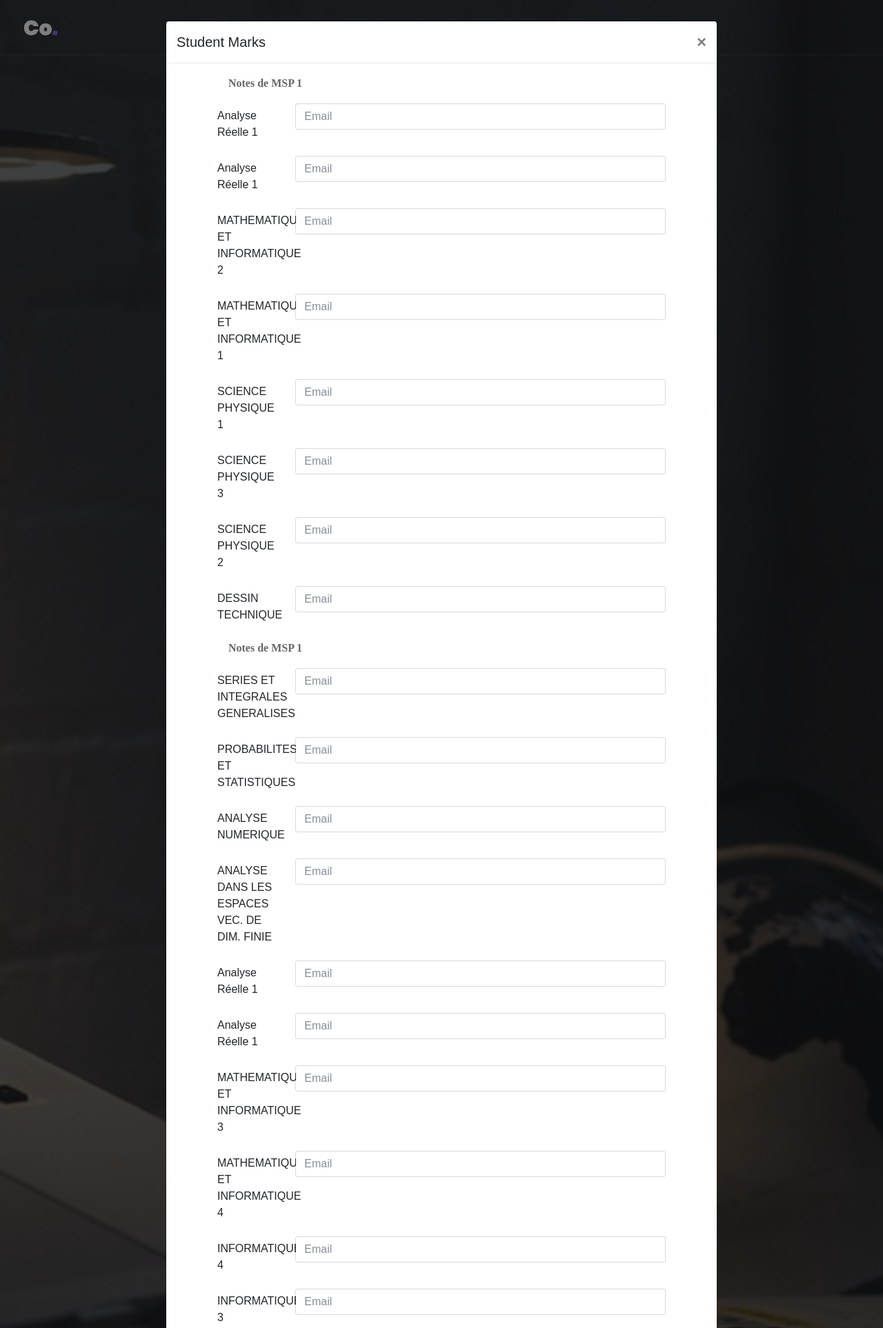
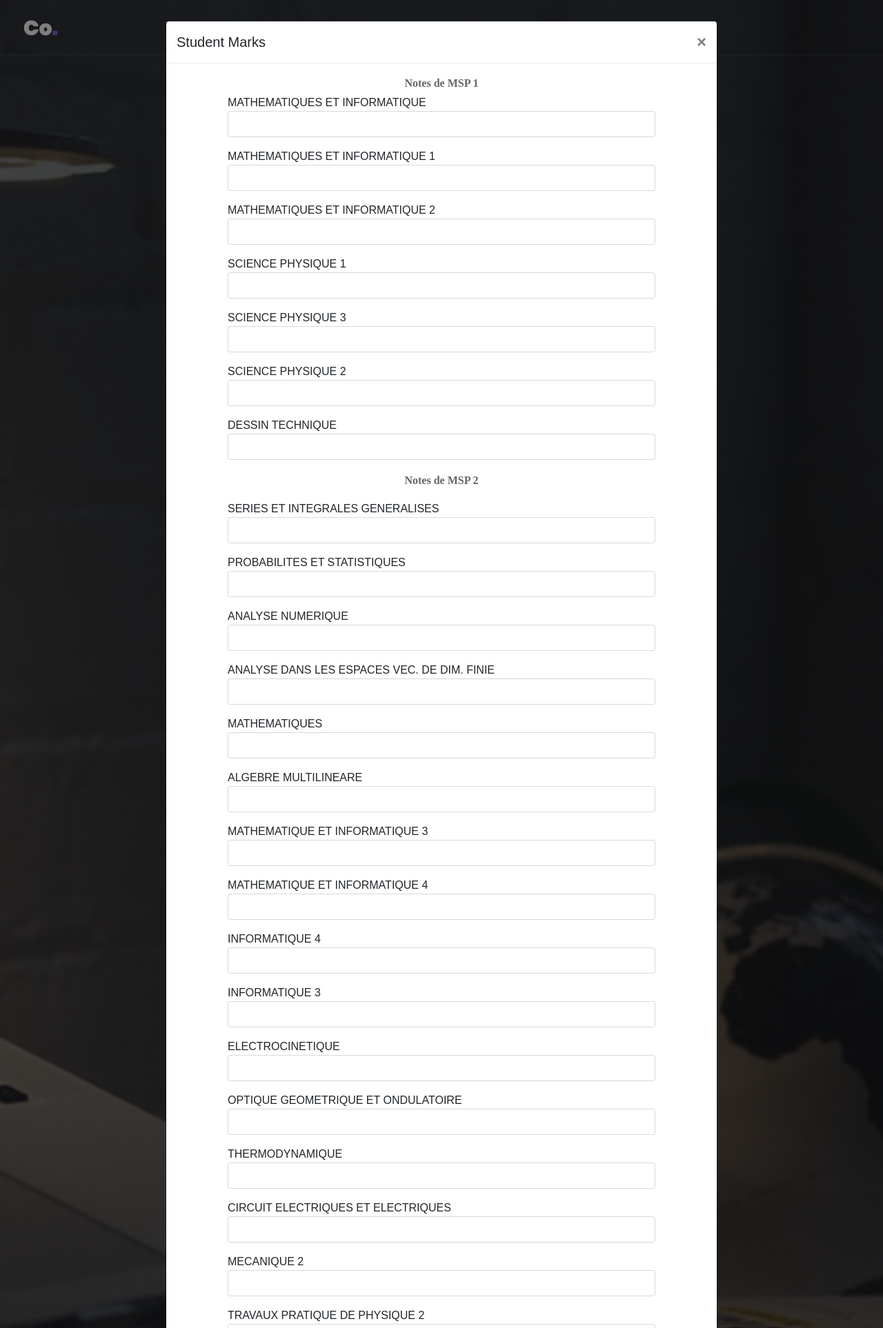
Before and after one commit to shaquillo/mlpc_web_app, a Flask app: page / in a window 1280 px wide, after a click on "START". Shown: the top 1926 px of the page at 69% size. Run offline with Flask 2, Linux system fonts and the light colour scheme; some libraries are stand-ins or nearby versions; some web fonts are replaced.

Commit message:
Modification of modal

```diff
--- a/static/css/main.css
+++ b/static/css/main.css
@@ -75,24 +75,24 @@ ul, li {
 
 
 /*---------------------------------------------*/
-input {
+/* input {
 	outline: none;
 	border: none;
-}
+} */
 
-textarea {
+/* textarea {
   outline: none;
   border: none;
 }
 
-textarea:focus, input:focus {
+textarea:focus , input:focus {
   border-color: transparent !important;
-}
+} */
 
-input:focus::-webkit-input-placeholder { color:transparent; }
+/* input:focus::-webkit-input-placeholder { color:transparent; }
 input:focus:-moz-placeholder { color:transparent; }
 input:focus::-moz-placeholder { color:transparent; }
-input:focus:-ms-input-placeholder { color:transparent; }
+input:focus:-ms-input-placeholder { color:transparent; } */
 
 textarea:focus::-webkit-input-placeholder { color:transparent; }
 textarea:focus:-moz-placeholder { color:transparent; }
--- a/templates/index.html
+++ b/templates/index.html
@@ -67,179 +67,119 @@
 			<div class="modal-body d-flex justify-content-center">
 				<form>
 
-					<div class="mb-3"><p class="mx-3" style="font-size: medium; font-weight: bold;">Notes de MSP 1</p></div>
+					<div class="m-b-3 d-flex justify-content-center mx-5"><p class="mx-3" style="font-size: medium; font-weight: bold;">Notes de MSP 1</p></div>
 
 					<div class="form-group row">
-						<label for="MATH122" class="col-sm-2 col-form-label">Analyse Réelle 1</label>
-						<div class="col-sm-10">
-						  <input type="number" step=0.01 class="form-control" id="MATH122" placeholder="Email">
-						</div>
+						<label for="MATH122" >MATHEMATIQUES ET INFORMATIQUE</label>
+						<input type="number" step=0.01 class="form-control" id="MATH122">
 					</div>
 					<div class="form-group row">
-						<label for="MATH122" class="col-sm-2 col-form-label">Analyse Réelle 1</label>
-						<div class="col-sm-10">
-						  <input type="number" step=0.01 class="form-control" id="MATH122" placeholder="Email">
-						</div>
+						<label for="MAT_INF111" >MATHEMATIQUES ET INFORMATIQUE 1</label>
+						<input type="number" step=0.01 class="form-control" id="MAT_INF111">
 					</div>
 					<div class="form-group row">
-						<label for="MAT_INF121" class="col-sm-2 col-form-label">MATHEMATIQUES ET INFORMATIQUE 2</label>
-						<div class="col-sm-10">
-						  <input type="number" step=0.01 class="form-control" id="MAT121" placeholder="Email">
-						</div>
-					  </div>
-					  <div class="form-group row">
-						  <label for="MAT_INF111" class="col-sm-2 col-form-label">MATHEMATIQUES ET INFORMATIQUE 1</label>
-						  <div class="col-sm-10">
-							<input type="number" step=0.01 class="form-control" id="MAT_INF111" placeholder="Email">
-						  </div>
+						<label for="MAT_INF121" >MATHEMATIQUES ET INFORMATIQUE 2</label>
+						<input type="number" step=0.01 class="form-control" id="MAT121">
 					  </div>
 					<div class="form-group row">
-						<label for="PHY111" class="col-sm-2 col-form-label">SCIENCE PHYSIQUE 1</label>
-						<div class="col-sm-10">
-						  <input type="number" step=0.01 class="form-control" id="PHY111" placeholder="Email">
-						</div>
+						<label for="PHY111" >SCIENCE PHYSIQUE 1</label>
+						<input type="number" step=0.01 class="form-control" id="PHY111">
 					</div>
 					<div class="form-group row">
-						<label for="PHY121" class="col-sm-2 col-form-label">SCIENCE PHYSIQUE 3</label>
-						<div class="col-sm-10">
-						  <input type="number" step=0.01 class="form-control" id="PHY121" placeholder="Email">
-						</div>
+						<label for="PHY121" >SCIENCE PHYSIQUE 3</label>
+						<input type="number" step=0.01 class="form-control" id="PHY121">
 					</div>
 					<div class="form-group row">
-						<label for="PHY112" class="col-sm-2 col-form-label">SCIENCE PHYSIQUE 2</label>
-						<div class="col-sm-10">
-						  <input type="number" step=0.01 class="form-control" id="PHY112" placeholder="Email">
-						</div>
+						<label for="PHY112" >SCIENCE PHYSIQUE 2</label>
+						<input type="number" step=0.01 class="form-control" id="PHY112">
 					</div>
 					<div class="form-group row">
-						<label for="DES124" class="col-sm-2 col-form-label">DESSIN TECHNIQUE</label>
-						<div class="col-sm-10">
-						  <input type="number" step=0.01 class="form-control" id="DES124" placeholder="Email">
-						</div>
+						<label for="DES124" >DESSIN TECHNIQUE</label>
+						<input type="number" step=0.01 class="form-control" id="DES124">
 					</div>
 
-					<div class="mb-3"><p class="mx-3" style="font-size: medium; font-weight: bold;">Notes de MSP 1</p></div>
+					<div class="mb-3 d-flex justify-content-center"><p class="mx-3" style="font-size: medium; font-weight: bold;">Notes de MSP 2</p></div>
 
 					<div class="form-group row">
-						<label for="MATH217" class="col-sm-2 col-form-label">SERIES ET INTEGRALES GENERALISES</label>
-						<div class="col-sm-10">
-						  <input type="number" step=0.01 class="form-control" id="MATH217" placeholder="Email">
-						</div>
+						<label for="MATH217" >SERIES ET INTEGRALES GENERALISES</label>
+						<input type="number" step=0.01 class="form-control" id="MATH217">
 					</div>
 
 					<div class="form-group row">
-						<label for="MATH216" class="col-sm-2 col-form-label">PROBABILITES ET STATISTIQUES</label>
-						<div class="col-sm-10">
-						  <input type="number" step=0.01 class="form-control" id="MATH216" placeholder="Email">
-						</div>
+						<label for="MATH216" >PROBABILITES ET STATISTIQUES</label>
+						<input type="number" step=0.01 class="form-control" id="MATH216">
 					</div>
 					<div class="form-group row">
-						<label for="MATH227" class="col-sm-2 col-form-label">ANALYSE NUMERIQUE</label>
-						<div class="col-sm-10">
-							<input type="number" step=0.01 class="form-control" id="MATH227" placeholder="Email">
-						</div>
+						<label for="MATH227" >ANALYSE NUMERIQUE</label>
+						<input type="number" step=0.01 class="form-control" id="MATH227">
 					</div>
 					<div class="form-group row">
-						<label for="MATH226" class="col-sm-2 col-form-label">ANALYSE DANS LES ESPACES VEC. DE DIM. FINIE</label>
-						<div class="col-sm-10">
-							<input type="number" step=0.01 class="form-control" id="MATH226" placeholder="Email">
-						</div>
+						<label for="MATH226" >ANALYSE DANS LES ESPACES VEC. DE DIM. FINIE</label>
+						<input type="number" step=0.01 class="form-control" id="MATH226">
 					</div>
 					<div class="form-group row">
-						<label for="MATH212" class="col-sm-2 col-form-label">Analyse Réelle 1</label>
-						<div class="col-sm-10">
-							<input type="number" step=0.01 class="form-control" id="MATH212" placeholder="Email">
-						</div>
+						<label for="MATH212" >MATHEMATIQUES</label>
+						<input type="number" step=0.01 class="form-control" id="MATH212">
 					</div>
 					<div class="form-group row">
-						<label for="MATH218" class="col-sm-2 col-form-label">Analyse Réelle 1</label>
-						<div class="col-sm-10">
-							<input type="number" step=0.01 class="form-control" id="MATH218" placeholder="Email">
-						</div>
+						<label for="MATH218" >ALGEBRE MULTILINEARE</label>
+						<input type="number" step=0.01 class="form-control" id="MATH218">
 					</div>
 					<div class="form-group row">
-						<label for="MATH_INF211" class="col-sm-2 col-form-label">MATHEMATIQUE ET INFORMATIQUE 3</label>
-						<div class="col-sm-10">
-							<input type="number" step=0.01 class="form-control" id="MATH_INF211" placeholder="Email">
-						</div>
+						<label for="MATH_INF211" >MATHEMATIQUE ET INFORMATIQUE 3</label>
+						<input type="number" step=0.01 class="form-control" id="MATH_INF211">
 					</div>
 					<div class="form-group row">
-						<label for="MATH_INF221" class="col-sm-2 col-form-label">MATHEMATIQUE ET INFORMATIQUE 4</label>
-						<div class="col-sm-10">
-							<input type="number" step=0.01 class="form-control" id="MATH_INF221" placeholder="Email">
-						</div>
+						<label for="MATH_INF221" >MATHEMATIQUE ET INFORMATIQUE 4</label>
+						<input type="number" step=0.01 class="form-control" id="MATH_INF221">
 					</div>
 					<div class="form-group row">
-						<label for="INF222" class="col-sm-2 col-form-label">INFORMATIQUE 4</label>
-						<div class="col-sm-10">
-							<input type="number" step=0.01 class="form-control" id="INF222" placeholder="Email">
-						</div>
+						<label for="INF222" >INFORMATIQUE 4</label>
+						<input type="number" step=0.01 class="form-control" id="INF222">
 					</div>
 					<div class="form-group row">
-						<label for="INF212" class="col-sm-2 col-form-label">INFORMATIQUE 3</label>
-						<div class="col-sm-10">
-							<input type="number" step=0.01 class="form-control" id="INF212" placeholder="Email">
-						</div>
+						<label for="INF212" >INFORMATIQUE 3</label>
+						<input type="number" step=0.01 class="form-control" id="INF212">
 					</div>
 					<div class="form-group row">
-						<label for="PHY213" class="col-sm-2 col-form-label">ELECTROCINETIQUE</label>
-						<div class="col-sm-10">
-							<input type="number" step=0.01 class="form-control" id="PHY213" placeholder="Email">
-						</div>
+						<label for="PHY213" >ELECTROCINETIQUE</label>
+						<input type="number" step=0.01 class="form-control" id="PHY213">
 					</div>
 					<div class="form-group row">
-						<label for="PHY223" class="col-sm-2 col-form-label">OPTIQUE GEOMETRIQUE ET ONDULATOIRE</label>
-						<div class="col-sm-10">
-							<input type="number" step=0.01 class="form-control" id="PHY223" placeholder="Email">
-						</div>
+						<label for="PHY223" >OPTIQUE GEOMETRIQUE ET ONDULATOIRE</label>
+						<input type="number" step=0.01 class="form-control" id="PHY223">
 					</div>
 					<div class="form-group row">
-						<label for="PHY224" class="col-sm-2 col-form-label">THERMODYNAMIQUE</label>
-						<div class="col-sm-10">
-							<input type="number" step=0.01 class="form-control" id="PHY224" placeholder="Email">
-						</div>
+						<label for="PHY224" >THERMODYNAMIQUE</label>
+						<input type="number" step=0.01 class="form-control" id="PHY224">
 					</div>
 					<div class="form-group row">
-						<label for="PHY225" class="col-sm-2 col-form-label">Analyse Réelle 1</label>
-						<div class="col-sm-10">
-							<input type="number" step=0.01 class="form-control" id="PHY225" placeholder="Email">
-						</div>
+						<label for="PHY225" >CIRCUIT ELECTRIQUES ET ELECTRIQUES</label>
+						<input type="number" step=0.01 class="form-control" id="PHY225">
 					</div>
 					<div class="form-group row">
-						<label for="PHY214" class="col-sm-2 col-form-label">MECANIQUE 2</label>
-						<div class="col-sm-10">
-							<input type="number" step=0.01 class="form-control" id="PHY214" placeholder="Email">
-						</div>
+						<label for="PHY214" >MECANIQUE 2</label>
+						<input type="number" step=0.01 class="form-control" id="PHY214">
 					</div>
 					<div class="form-group row">
-						<label for="PHY215" class="col-sm-2 col-form-label">TRAVAUX PRATIQUE DE PHYSIQUE 2</label>
-						<div class="col-sm-10">
-							<input type="number" step=0.01 class="form-control" id="PHY215" placeholder="Email">
-						</div>
+						<label for="PHY215" >TRAVAUX PRATIQUE DE PHYSIQUE 2</label>
+						<input type="number" step=0.01 class="form-control" id="PHY215">
 					</div>
 					<div class="form-group row">
-						<label for="PHY221" class="col-sm-2 col-form-label">Analyse Réelle 1</label>
-						<div class="col-sm-10">
-							<input type="number" step=0.01 class="form-control" id="PHY221" placeholder="Email">
-						</div>
+						<label for="PHYS221" >SCIENCES PHYSIQUES 1</label>
+						<input type="number" step=0.01 class="form-control" id="PHY221">
 					</div>
 					<div class="form-group row">
-						<label for="PHY222" class="col-sm-2 col-form-label">Analyse Réelle 1</label>
-						<div class="col-sm-10">
-							<input type="number" step=0.01 class="form-control" id="PHY222" placeholder="Email">
-						</div>
+						<label for="PHY222" >SCIENCES PHYSIQUES 2</label>
+						<input type="number" step=0.01 class="form-control" id="PHY222">
 					</div>
 					<div class="form-group row">
-						<label for="PHY228" class="col-sm-2 col-form-label">STATIQUE</label>
-						<div class="col-sm-10">
-							<input type="number" step=0.01 class="form-control" id="PHY228" placeholder="Email">
-						</div>
+						<label for="PHY228">STATIQUE</label>
+						<input type="number" step=0.01 class="form-control" id="PHY228">
 					</div>
 
-					<div class="form-group row">
-						<div class="col-sm-10 d-flex justify-content-center">
-						  <button type="submit" class="btn btn-primary" style="width: 35%;border-radius: 50px;">Go!</button>
-						</div>
+					<div class="form-group row d-flex justify-content-center mt-4">
+						<button type="submit" class="btn btn-primary" style="width: 35%;border-radius: 50px;">Go!</button>
 					  </div>
 
 				  </form>
```
